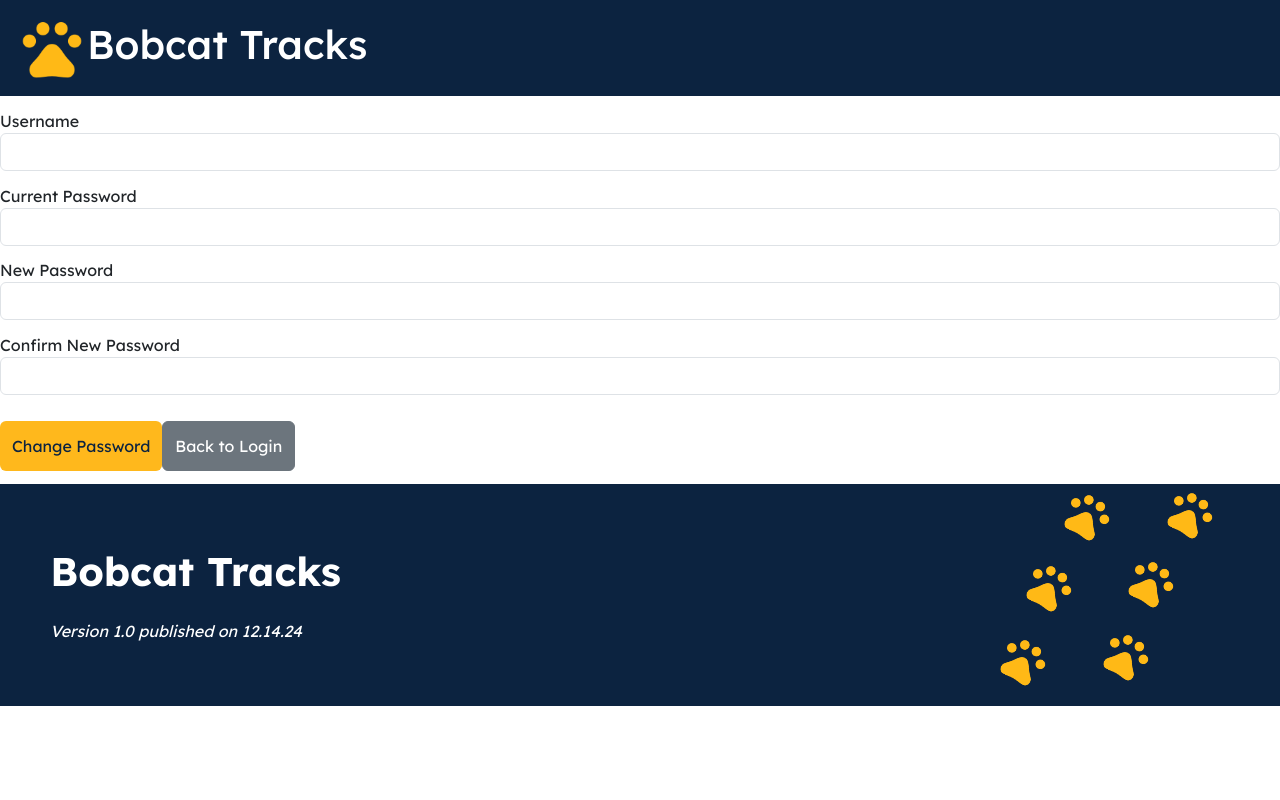
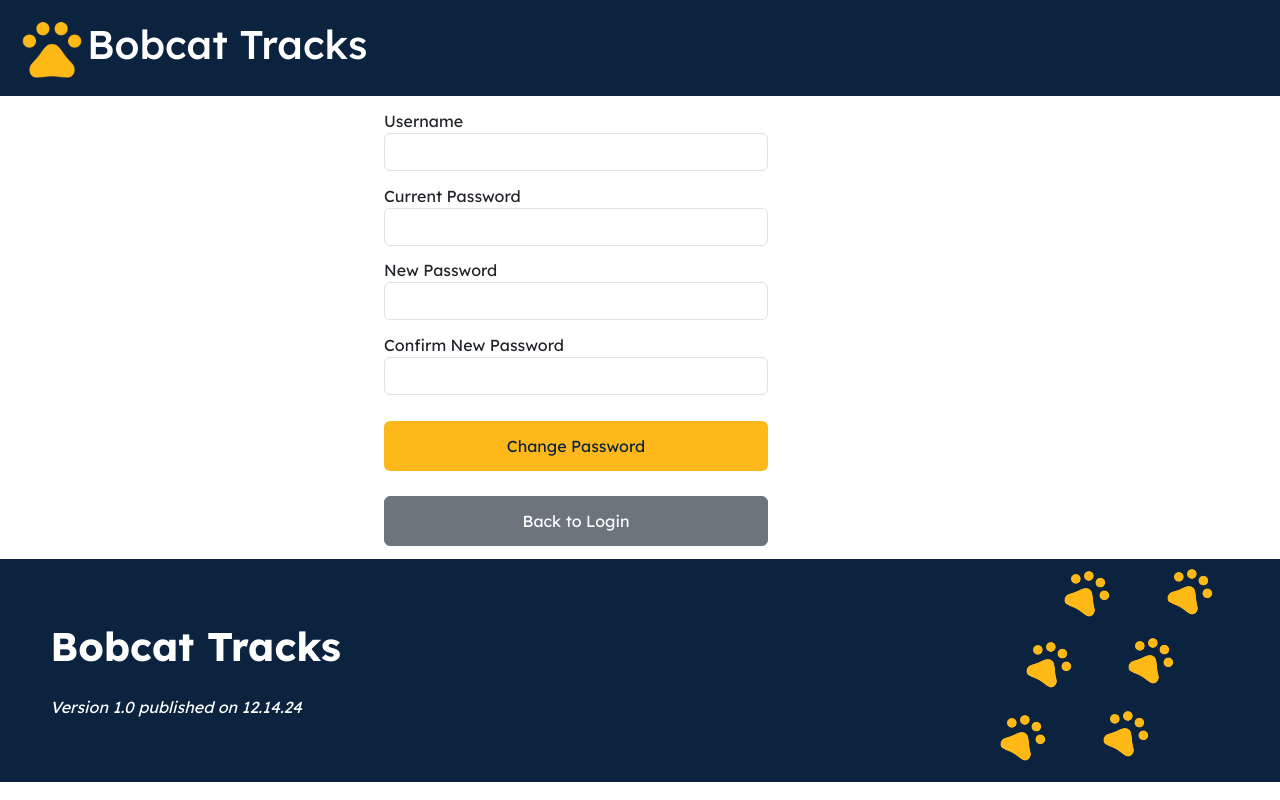
Before and after one commit to ecarl1/CapstoneProject, a React (Create React App) app in the folder bobcat-tracks/: page /change-password in a window 1280 px wide. Built offline with nearby package versions, Linux system fonts and the light colour scheme.

Commit message:
styling corrections

```diff
--- a/bobcat-tracks/src/components/changePasswordPage.jsx
+++ b/bobcat-tracks/src/components/changePasswordPage.jsx
@@ -29,11 +29,14 @@ const ChangePasswordPage = () => {
     try {
       console.log("Sending password change request:", data);
 
-      const response = await axios.post("http://localhost:3000/api/user/change-password", {
-        username: data.username,
-        oldPassword: data.oldPassword,
-        newPassword: data.newPassword,
-      });
+      const response = await axios.post(
+        "http://localhost:3000/api/user/change-password",
+        {
+          username: data.username,
+          oldPassword: data.oldPassword,
+          newPassword: data.newPassword,
+        }
+      );
 
       console.log("Password changed successfully:", response.data);
       navigate("/"); // Redirecting to login after password change
@@ -43,7 +46,9 @@ const ChangePasswordPage = () => {
         console.error("Server Response:", error.response.data);
         setError("root", { message: error.response.data.message });
       } else {
-        setError("root", { message: "Something went wrong. Please try again." });
+        setError("root", {
+          message: "Something went wrong. Please try again.",
+        });
       }
     }
   };
@@ -52,7 +57,7 @@ const ChangePasswordPage = () => {
     <div>
       <LoginNavBar />
       <form onSubmit={handleSubmit(onSubmit)}>
-        <div className="form-group login-form-element">
+        <div className="form-group login-form-element login-window">
           <label htmlFor="username">Username</label>
           <input
             {...register("username", { required: "Username is required" })}
@@ -60,57 +65,87 @@ const ChangePasswordPage = () => {
             className="form-control"
             id="username"
           />
-          {errors.username && <div className="alert alert-danger">{errors.username.message}</div>}
+          {errors.username && (
+            <div className="alert alert-danger">{errors.username.message}</div>
+          )}
         </div>
 
-        <div className="form-group login-form-element">
+        <div className="form-group login-form-element login-window">
           <label htmlFor="oldPassword">Current Password</label>
           <input
-            {...register("oldPassword", { required: "Current password is required" })}
+            {...register("oldPassword", {
+              required: "Current password is required",
+            })}
             type="password"
             className="form-control"
             id="oldPassword"
           />
-          {errors.oldPassword && <div className="alert alert-danger">{errors.oldPassword.message}</div>}
+          {errors.oldPassword && (
+            <div className="alert alert-danger">
+              {errors.oldPassword.message}
+            </div>
+          )}
         </div>
 
-        <div className="form-group login-form-element">
+        <div className="form-group login-form-element login-window">
           <label htmlFor="newPassword">New Password</label>
           <input
             {...register("newPassword", {
               required: "New password is required",
-              minLength: { value: 8, message: "Password must be at least 8 characters" },
+              minLength: {
+                value: 8,
+                message: "Password must be at least 8 characters",
+              },
             })}
             type="password"
             className="form-control"
             id="newPassword"
           />
-          {errors.newPassword && <div className="alert alert-danger">{errors.newPassword.message}</div>}
+          {errors.newPassword && (
+            <div className="alert alert-danger">
+              {errors.newPassword.message}
+            </div>
+          )}
         </div>
 
-        <div className="form-group login-form-element">
+        <div className="form-group login-form-element login-window">
           <label htmlFor="confirmNewPassword">Confirm New Password</label>
           <input
             {...register("confirmNewPassword", {
               required: "Please confirm your new password",
-              validate: value => value === newPassword || "Passwords do not match",
+              validate: (value) =>
+                value === newPassword || "Passwords do not match",
             })}
             type="password"
             className="form-control"
             id="confirmNewPassword"
           />
-          {errors.confirmNewPassword && <div className="alert alert-danger">{errors.confirmNewPassword.message}</div>}
+          {errors.confirmNewPassword && (
+            <div className="alert alert-danger">
+              {errors.confirmNewPassword.message}
+            </div>
+          )}
         </div>
 
-        <button type="submit" disabled={isSubmitting} className="btn btn-primary submit-btn login-form-element">
+        <button
+          type="submit"
+          disabled={isSubmitting}
+          className="btn btn-primary submit-btn login-form-element login-window"
+        >
           {isSubmitting ? "Loading..." : "Change Password"}
         </button>
 
-        <button type="button" className="btn btn-secondary login-form-element" onClick={() => navigate("/")}>
+        <button
+          type="button"
+          className="btn btn-secondary login-form-element login-window"
+          onClick={() => navigate("/")}
+        >
           Back to Login
         </button>
 
-        {errors.root && <div className="alert alert-danger">{errors.root.message}</div>}
+        {errors.root && (
+          <div className="alert alert-danger">{errors.root.message}</div>
+        )}
       </form>
       <Footer />
     </div>
--- a/bobcat-tracks/src/components/createAdminAccount.jsx
+++ b/bobcat-tracks/src/components/createAdminAccount.jsx
@@ -20,7 +20,9 @@ const RegisterPage = () => {
     try {
       console.log("Sending registration request:", data);
 
-      const response = await axios.post("http://localhost:3000/api/user/register", {
+      const response = await axios.post(
+        "http://localhost:3000/api/user/register",
+        {
           username: data.username,
           password: data.password,
           fname: data.fname,
@@ -28,8 +30,8 @@ const RegisterPage = () => {
           pref_name: data.pref_name,
           user_type: "admin",
           email: data.email,
-    });
-
+        }
+      );
 
       console.log("User registered successfully:", response.data);
       navigate("/"); // Redirect to login page after successful registration
@@ -39,7 +41,9 @@ const RegisterPage = () => {
         console.error("Server Response:", error.response.data);
         setError("root", { message: error.response.data.message });
       } else {
-        setError("root", { message: "Something went wrong. Please try again." });
+        setError("root", {
+          message: "Something went wrong. Please try again.",
+        });
       }
     }
   };
@@ -48,7 +52,7 @@ const RegisterPage = () => {
     <div>
       <LoginNavBar />
       <form onSubmit={handleSubmit(onSubmit)}>
-        <div className="form-group login-form-element">
+        <div className="form-group login-form-element login-window">
           <label htmlFor="username">Username</label>
           <input
             {...register("username", { required: "Username is required" })}
@@ -56,24 +60,31 @@ const RegisterPage = () => {
             className="form-control"
             id="username"
           />
-          {errors.username && <div className="alert alert-danger">{errors.username.message}</div>}
+          {errors.username && (
+            <div className="alert alert-danger">{errors.username.message}</div>
+          )}
         </div>
 
-        <div className="form-group login-form-element">
+        <div className="form-group login-form-element login-window">
           <label htmlFor="password">Password</label>
           <input
             {...register("password", {
               required: "Password is required",
-              minLength: { value: 8, message: "Password must be at least 8 characters" },
+              minLength: {
+                value: 8,
+                message: "Password must be at least 8 characters",
+              },
             })}
             type="password"
             className="form-control"
             id="password"
           />
-          {errors.password && <div className="alert alert-danger">{errors.password.message}</div>}
+          {errors.password && (
+            <div className="alert alert-danger">{errors.password.message}</div>
+          )}
         </div>
 
-        <div className="form-group login-form-element">
+        <div className="form-group login-form-element login-window">
           <label htmlFor="fname">First Name</label>
           <input
             {...register("fname", { required: "First name is required" })}
@@ -81,10 +92,12 @@ const RegisterPage = () => {
             className="form-control"
             id="fname"
           />
-          {errors.fname && <div className="alert alert-danger">{errors.fname.message}</div>}
+          {errors.fname && (
+            <div className="alert alert-danger">{errors.fname.message}</div>
+          )}
         </div>
 
-        <div className="form-group login-form-element">
+        <div className="form-group login-form-element login-window">
           <label htmlFor="lname">Last Name</label>
           <input
             {...register("lname", { required: "Last name is required" })}
@@ -92,10 +105,12 @@ const RegisterPage = () => {
             className="form-control"
             id="lname"
           />
-          {errors.lname && <div className="alert alert-danger">{errors.lname.message}</div>}
+          {errors.lname && (
+            <div className="alert alert-danger">{errors.lname.message}</div>
+          )}
         </div>
 
-        <div className="form-group login-form-element">
+        <div className="form-group login-form-element login-window">
           <label htmlFor="pref_name">Preferred Name</label>
           <input
             {...register("pref_name")}
@@ -105,29 +120,44 @@ const RegisterPage = () => {
           />
         </div>
 
-        <div className="form-group login-form-element">
+        <div className="form-group login-form-element login-window">
           <label htmlFor="email">Email</label>
           <input
             {...register("email", {
               required: "Email is required",
-              pattern: { value: /\S+@\S+\.\S+/, message: "Invalid email format" },
+              pattern: {
+                value: /\S+@\S+\.\S+/,
+                message: "Invalid email format",
+              },
             })}
             type="email"
             className="form-control"
             id="email"
           />
-          {errors.email && <div className="alert alert-danger">{errors.email.message}</div>}
+          {errors.email && (
+            <div className="alert alert-danger">{errors.email.message}</div>
+          )}
         </div>
 
-        <button type="submit" disabled={isSubmitting} className="btn btn-primary submit-btn login-form-element">
+        <button
+          type="submit"
+          disabled={isSubmitting}
+          className="btn btn-primary submit-btn login-form-element login-window"
+        >
           {isSubmitting ? "Loading..." : "Create Account"}
         </button>
 
-        <button type="button" className="btn btn-secondary login-form-element" onClick={() => navigate("/")}>
+        <button
+          type="button"
+          className="btn btn-secondary login-form-element login-window"
+          onClick={() => navigate("/")}
+        >
           Back to Login
         </button>
 
-        {errors.root && <div className="alert alert-danger">{errors.root.message}</div>}
+        {errors.root && (
+          <div className="alert alert-danger">{errors.root.message}</div>
+        )}
       </form>
       <Footer />
     </div>
```
Lines whose indentation alone changed are shown as unchanged.
